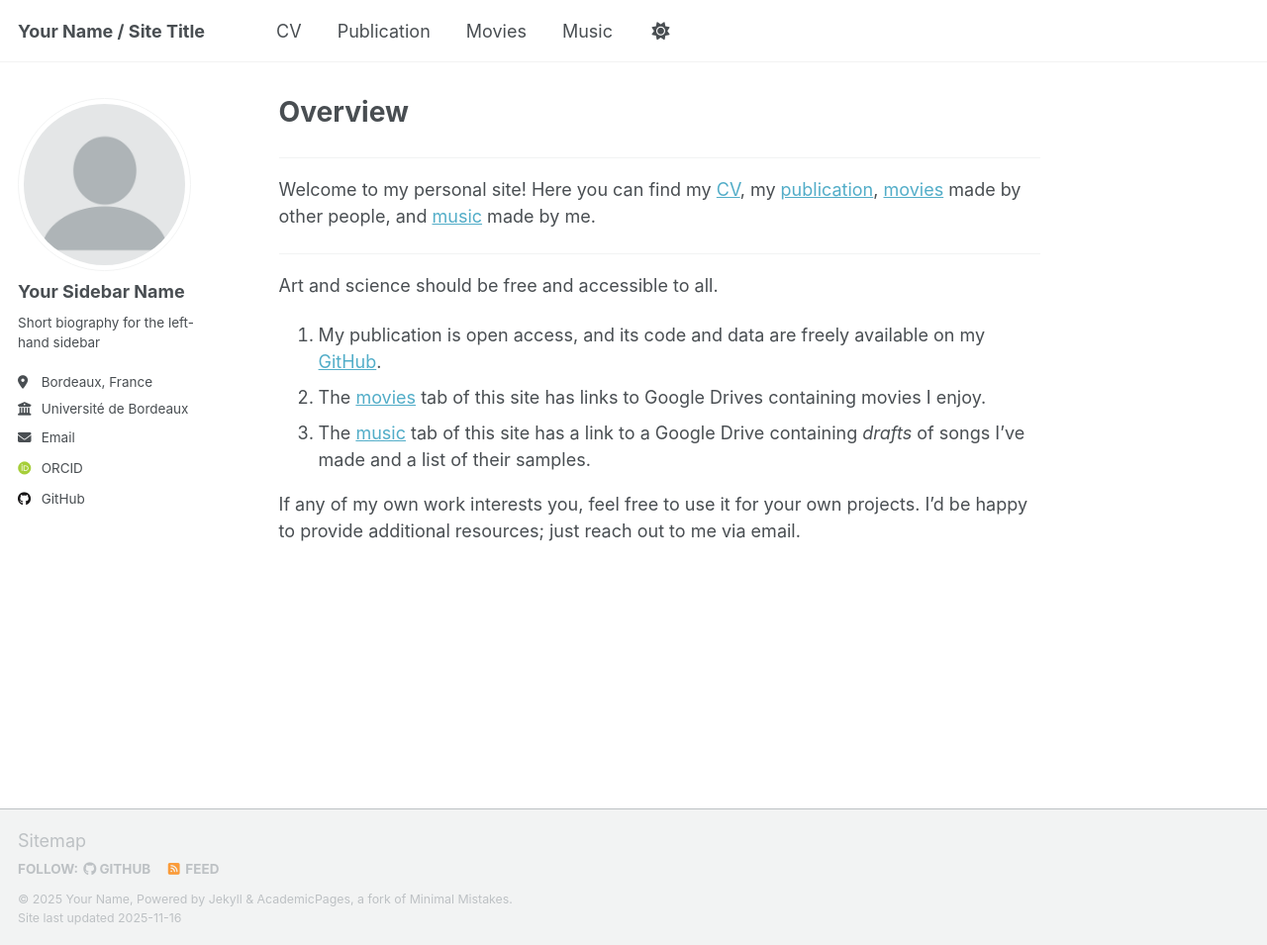
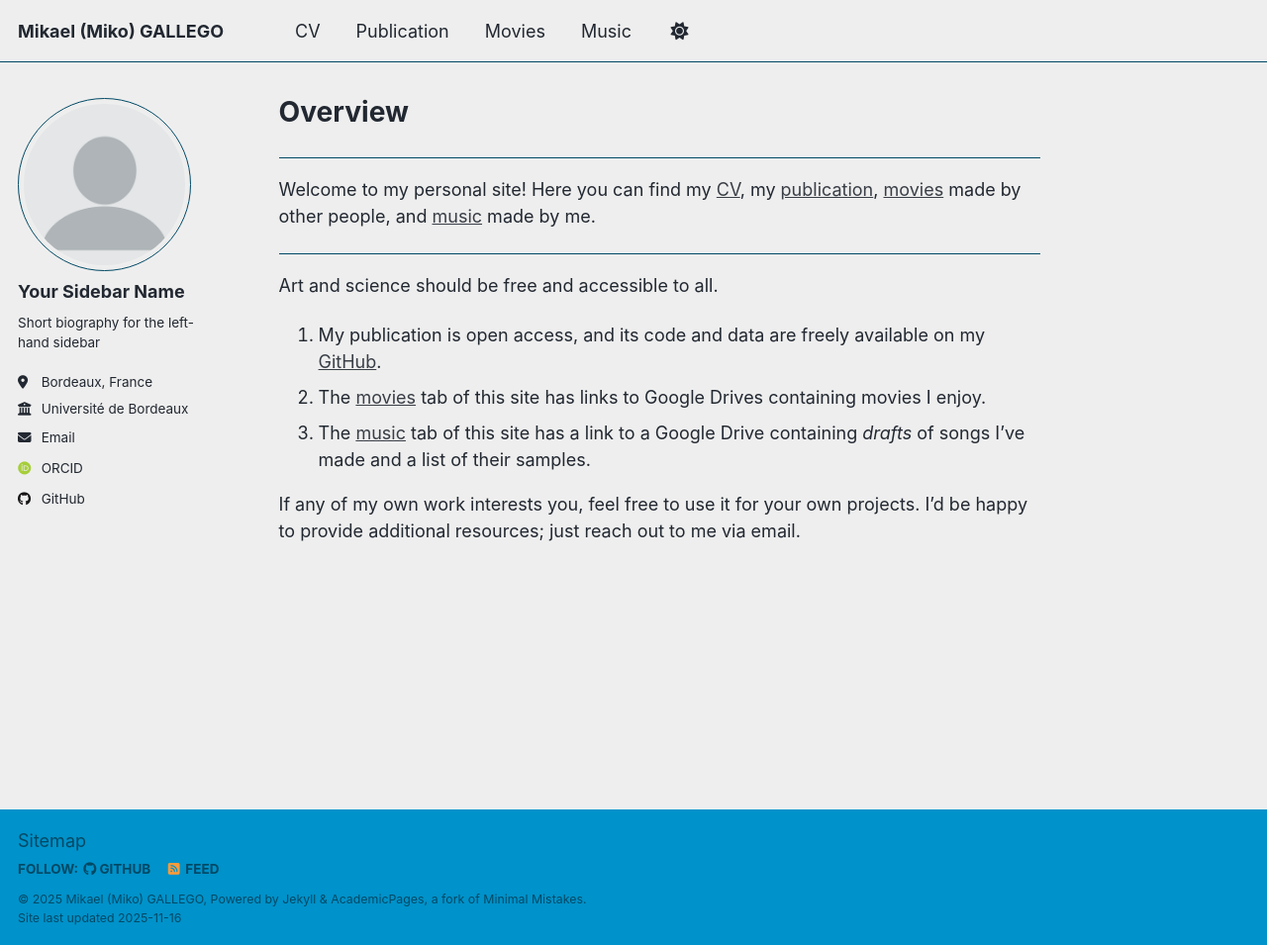
Before and after one commit to TradeMark17/TradeMark17.github.io, a Jekyll site: the page built from _pages/about.md, in a window 1280 px wide and 955 px high. Shown: the whole window at 99% size. Built offline with Jekyll 4.4.1, drawn with Linux system fonts in a browser that asks for light colours; some web fonts are replaced; a script that is not in the unit is left out.

Commit message:
Update _config.yml

```diff
--- a/_config.yml
+++ b/_config.yml
@@ -8,10 +8,10 @@
 
 # Basic Site Settings
 locale                   : "en-US"
-site_theme               : "default" # Currently available options are "default", "air"
-title                    : "Your Name / Site Title"
+site_theme               : "air" # Currently available options are "default", "air"
+title                    : "Mikael (Miko) GALLEGO"
 title_separator          : "-"
-name                     : &name "Your Name"
+name                     : &name "Mikael (Miko) GALLEGO"
 description              : &description "Your Name's academic portfolio"   # Update this with a general description of your site, this is the default if not overridden by a page
 url                      : https://academicpages.github.io # The base hostname & protocol for your site e.g. "https://[your GitHub username].github.io",
                                                            # or if you already have some other page hosted on Github then use "https://[your GitHub username].github.io/[Your Repo Name]"
```
